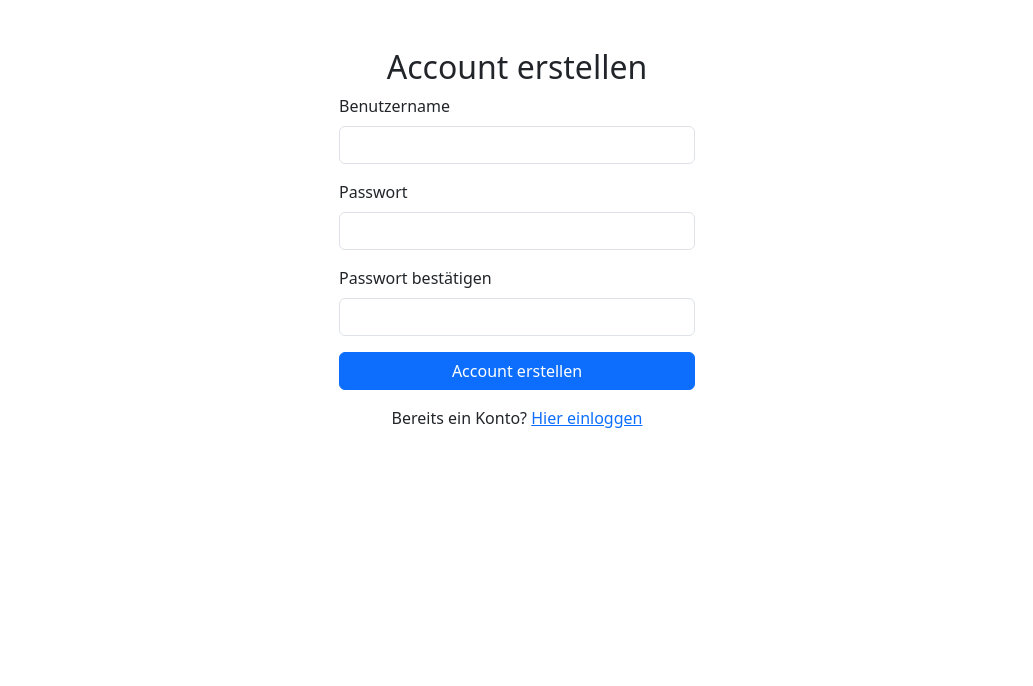
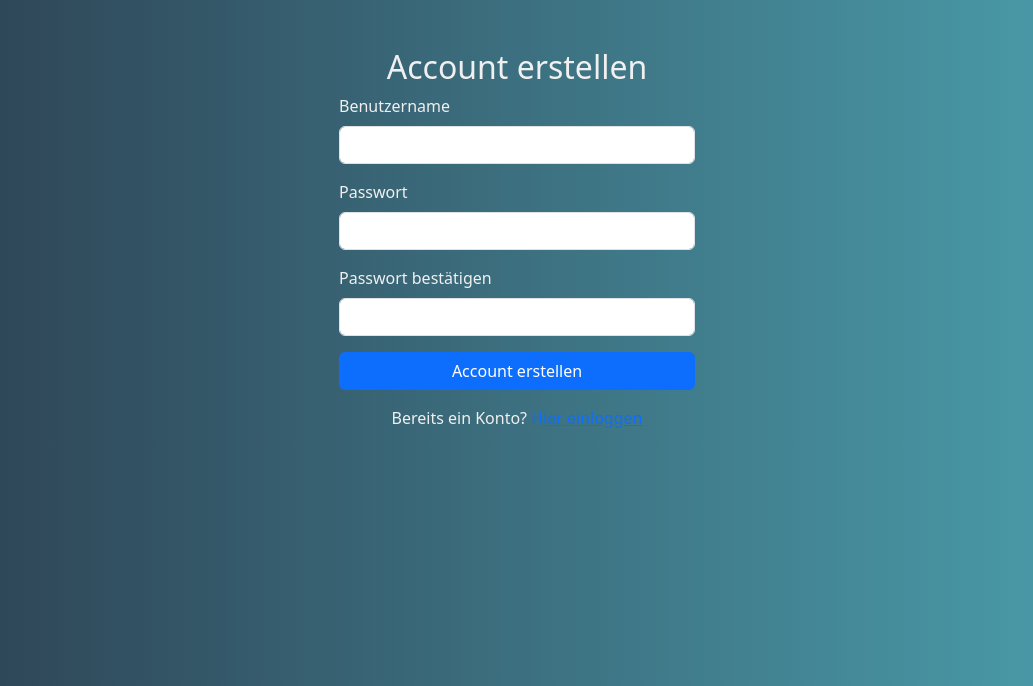
Before and after one commit to MarkusWobst/ImagineIT, a PHP site: page /pages/register.php in a window 1280 px wide. Shown: the top 686 px of the page, without its empty margins (123-1156 px from the left). Run offline with PHP 8.4, Linux system fonts and the light colour scheme.

Commit message:
Add gradient background to register and login pages
This commit enhances the user interface by adding a linear gradient background to both the register and login pages. The new background improves visual appeal and readability with a color scheme transitioning from #2c3e50 to #4ca1af.

```diff
--- a/pages/login.php
+++ b/pages/login.php
@@ -33,6 +33,12 @@ if ($_SERVER["REQUEST_METHOD"] == "POST") {
     <meta name="viewport" content="width=device-width, initial-scale=1.0">
     <title>Login</title>
     <link href="https://cdn.jsdelivr.net/npm/bootstrap@5.3.0-alpha1/dist/css/bootstrap.min.css" rel="stylesheet">
+    <style>
+        body {
+            background: linear-gradient(to right, #2c3e50 0%, #4ca1af 100%);
+            color: #f0f0f0;
+        }
+    </style>
 </head>
 <body>
 <div class="container mt-5">
--- a/pages/register.php
+++ b/pages/register.php
@@ -43,14 +43,18 @@ if ($_SERVER["REQUEST_METHOD"] == "POST") {
 
 <!DOCTYPE html>
 <html lang="de">
-
 <head>
     <meta charset="UTF-8">
     <meta name="viewport" content="width=device-width, initial-scale=1.0">
     <title>Registrieren</title>
     <link href="https://cdn.jsdelivr.net/npm/bootstrap@5.3.0-alpha1/dist/css/bootstrap.min.css" rel="stylesheet">
+    <style>
+        body {
+            background: linear-gradient(to right, #2c3e50 0%, #4ca1af 100%);
+            color: #f0f0f0;
+        }
+    </style>
 </head>
-
 <body>
 <div class="container mt-5">
     <div class="row justify-content-center">
@@ -79,5 +83,4 @@ if ($_SERVER["REQUEST_METHOD"] == "POST") {
     </div>
 </div>
 </body>
-
 </html>
```
Also changed, not shown: db/identifier.sqlite. Lines whose indentation alone changed are shown as unchanged.
